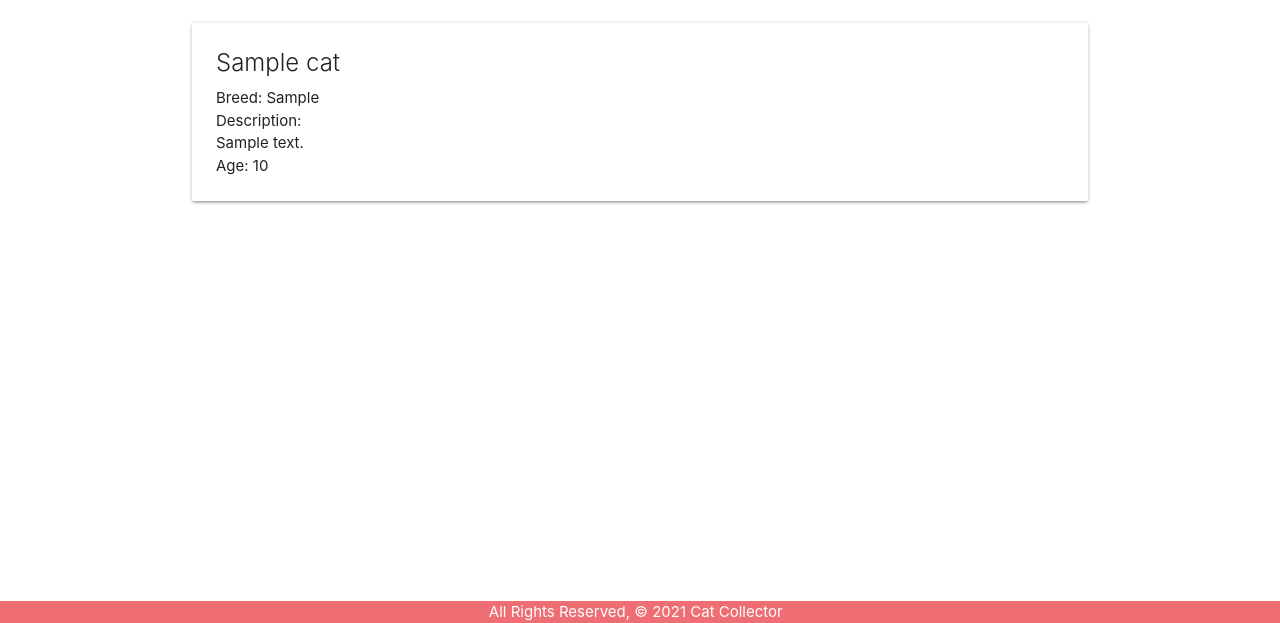
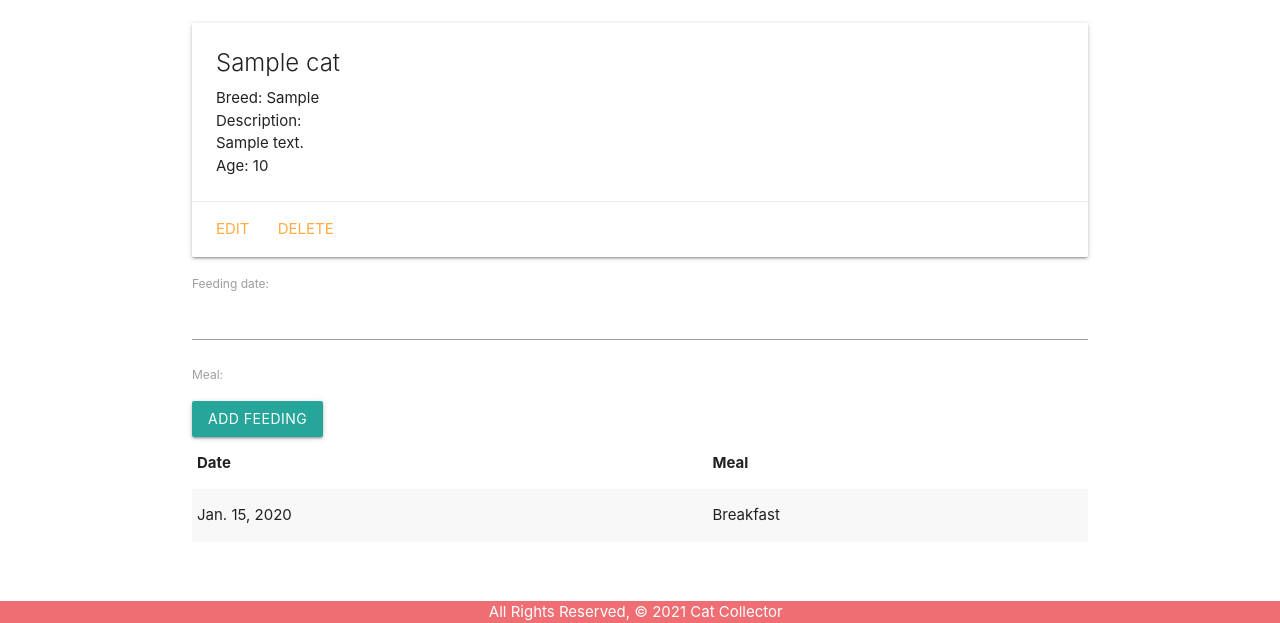
Before and after one commit to ant07hony/cat_collector_django_walkthrough, a Django app: page /cats/1/ in a window 1280 px wide. Shown: the part 177-800 px from the top of the page. Run offline with Django 4.2, Linux system fonts and the light colour scheme; tables that the repository leaves empty hold one stand-in row (values such as "Sample post").

Commit message:
Setup Feeding Model and created UI for Feeding data

```diff
--- a/main_app/admin.py
+++ b/main_app/admin.py
@@ -1,5 +1,6 @@
 from django.contrib import admin
-from .models import Cat
+from .models import Cat, Feeding
 
 # Register your models here.
 admin.site.register(Cat)
+admin.site.register(Feeding)
--- /dev/null
+++ b/main_app/forms.py
@@ -0,0 +1,7 @@
+from django.forms import ModelForm
+from .models import Feeding
+
+class FeedingForm(ModelForm):
+  class Meta:
+    model = Feeding
+    fields = ['date', 'meal']
--- a/main_app/models.py
+++ b/main_app/models.py
@@ -1,5 +1,11 @@
 from django.db import models
 from django.urls import reverse
+
+MEALS = (
+    ('B', 'Breakfast'),
+    ('L', 'Lunch'),
+    ('D', 'Dinner')
+)
 
 # Create your models here.
 class Cat(models.Model):
@@ -13,3 +19,12 @@
 
     def get_absolute_url(self):
         return reverse('detail', kwargs={'cat_id': self.id})
+
+class Feeding(models.Model):
+    # 'feeding date' gives us a custom label!
+    date = models.DateField('feeding date')
+    meal = models.CharField(max_length=1, choices=MEALS, default=MEALS[0][0])
+    cat = models.ForeignKey(Cat, on_delete=models.CASCADE)
+
+    def __str__(self):
+        return f"{self.get_meal_display()} on {self.date}"
--- a/main_app/templates/cats/detail.html
+++ b/main_app/templates/cats/detail.html
@@ -13,5 +13,30 @@
       <p>Age: Kitten</p>
     {% endif %}
   </div>
+  <div class="card-action">
+    <a href="{% url 'cats_update' cat.id %}">Edit</a>
+    <a href="{% url 'cats_delete' cat.id %}">Delete</a>
+  </div>
+</div>
+<div class="col s6">
+  <form method="POST">
+    {% csrf_token %}
+    <!-- Render the inputs -->
+    {{ feeding_form.as_p }}
+    <input type="submit" class="btn" value="Add Feeding">
+  </form>
+  <table class="striped">
+    <thead>
+      <tr><th>Date</th><th>Meal</th></tr>
+    </thead>
+    <tbody>
+      {% for feeding in cat.feeding_set.all %}
+        <tr>
+          <td>{{feeding.date}}</td>
+          <td>{{feeding.get_meal_display}}</td>
+        </tr>
+      {% endfor %}
+    </tbody>
+  </table>
 </div>
 {% endblock %}
--- a/main_app/templates/main_app/cat_form.html
+++ b/main_app/templates/main_app/cat_form.html
@@ -1,7 +1,11 @@
 {% extends 'base.html' %}
 
 {% block content %}
+{% if object %}
+<h1>Edit <span class="teal-text">{{object.name}}</span></h1>
+{% else %}
 <h1>Add Cat</h1>
+{% endif %}
 <!-- Leaving the action empty makes the form post to the same url used to display it -->
 <form action="" method="POST">
     <!-- Django requires the following for security purposes -->
--- a/main_app/urls.py
+++ b/main_app/urls.py
@@ -7,4 +7,6 @@
     path('cats/', views.cats_index, name='index'),
     path('cats/<int:cat_id>/', views.cats_detail, name='detail'),
     path('cats/create/', views.CatCreate.as_view(), name='cats_create'),
+    path('cats/<int:pk>/update/', views.CatUpdate.as_view(), name='cats_update'),
+    path('cats/<int:pk>/delete/', views.CatDelete.as_view(), name='cats_delete'),
 ]
--- a/main_app/views.py
+++ b/main_app/views.py
@@ -1,6 +1,7 @@
 from django.shortcuts import render
-from django.views.generic.edit import CreateView
+from django.views.generic.edit import CreateView, UpdateView, DeleteView
 from .models import Cat
+from .forms import FeedingForm
 
 # cats = [
 #   {'name': 'Lolo', 'breed': 'tabby', 'description': 'furry little demon', 'age': 3},
@@ -24,7 +25,8 @@
 # Define the detail view
 def cats_detail(request, cat_id):
     cat = Cat.objects.get(id=cat_id)
-    return render(request, 'cats/detail.html', {'cat': cat})
+    feeding_form = FeedingForm()
+    return render(request, 'cats/detail.html', {'cat': cat, 'feeding_form': feeding_form})
 
 class CatCreate(CreateView):
     model = Cat
@@ -33,3 +35,12 @@
     # success_url = '/cats/{cat_id}' <- what it may look like under hood
     # Or if you wanted to redirect to the index page
     # success_url = '/cats'
+
+class CatUpdate(UpdateView):
+  model = Cat
+  # Let's disallow the renaming of a cat by excluding the name field!
+  fields = ['breed', 'description', 'age']
+
+class CatDelete(DeleteView):
+  model = Cat
+  success_url = '/cats'
```
Also changed, not shown: main_app/templates/main_app/cat_confirm_delete.html (added, +13 -0 lines), main_app/migrations/0002_feeding.py (added). Lines whose indentation alone changed are shown as unchanged.
